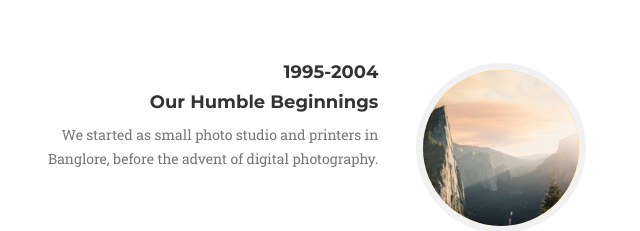
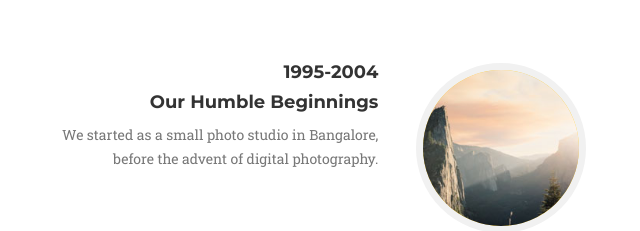
Before and after one commit to dreamedits/dreamedits, a website: page index.html in a window 1280 px wide. Shown: the part 2960-3191 px from the top of the page, 139-779 px from the left. Drawn offline with nearby package versions, Linux system fonts and the light colour scheme; a web font is replaced by a local one.

Commit message:
established info changed again

```diff
--- a/index.html
+++ b/index.html
@@ -219,7 +219,7 @@
                                     <h4 class="subheading">Our Humble Beginnings</h4>
                                 </div>
                                 <div class="timeline-body">
-                                    <p class="text-muted">We started as small photo studio and printers in Banglore, before the advent of digital photography.</p>
+                                    <p class="text-muted">We started as a small photo studio in Bangalore, before the advent of digital photography.</p>
                                 </div>
                             </div>
                         </li>
```
